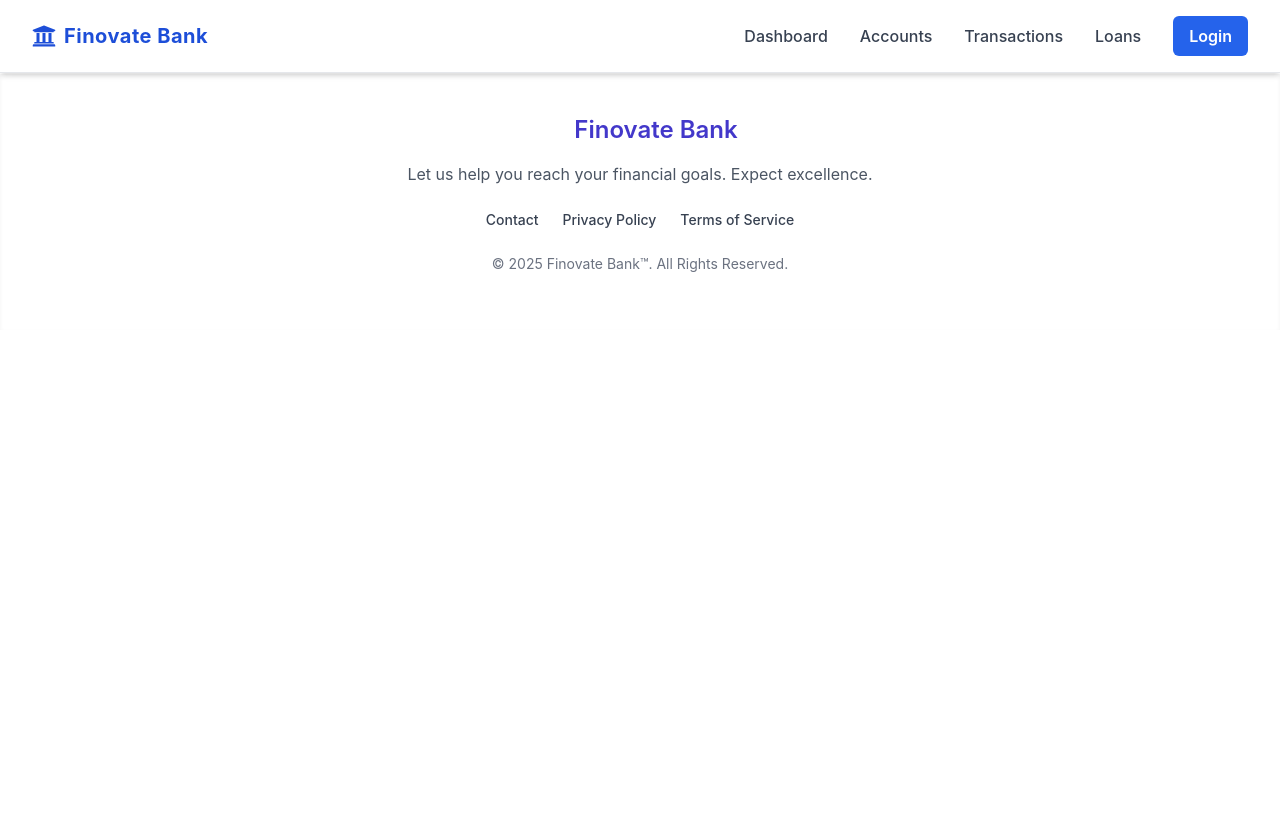
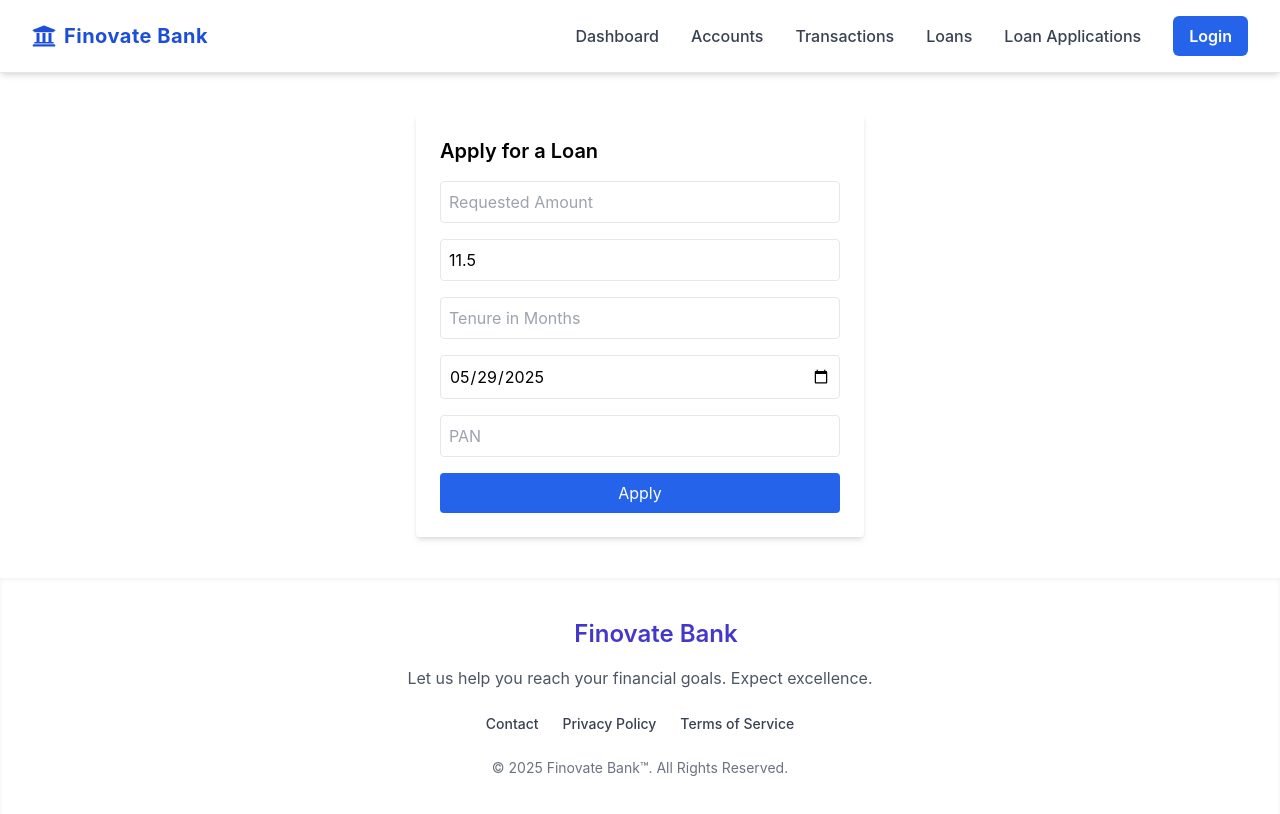
Before and after one commit to abhi-323/Banking-System, a React (Vite) app in the folder frontend/: page /apply-loan in a window 1280 px wide. Shown: the top 814 px of the page. Built offline with nearby package versions, Linux system fonts and the light colour scheme.

Commit message:
added loan application list, form and API calls

```diff
--- a/frontend/src/App.jsx
+++ b/frontend/src/App.jsx
@@ -9,6 +9,8 @@ import "slick-carousel/slick/slick-theme.css";
 import Passbook from "./pages/Passbook";
 import AccountDetails from "./components/AccountDetails";
 import TransactionForm from "./pages/TransactionForm";
+import LoanApplicaitonList from "./pages/LoanApplicatonList";
+import LoanApplicationForm from "./pages/LoanApplicaitonForm";
 
 const App = () => {
   return (
@@ -22,6 +24,8 @@ const App = () => {
           <Route path="/transactions" element={<Passbook />} />
           <Route path="/account-details" element={<AccountDetails />} />
           <Route path="/money-transfer" element={<TransactionForm />} />
+          <Route path="/loan-applications" element={<LoanApplicaitonList />} />
+          <Route path="/apply-loan" element={<LoanApplicationForm />} />
         </Routes>
         <Footer />
       </BrowserRouter>
--- a/frontend/src/components/Header.jsx
+++ b/frontend/src/components/Header.jsx
@@ -85,8 +85,11 @@ const NavLinks = ({ mobile = false, isAuthenticated, logout }) => {
       <Link to="/transactions" className={linkClass}>
         Transactions
       </Link>
-      <Link to="/support" className={linkClass}>
+      <Link to="/apply-loan" className={linkClass}>
         Loans
+      </Link>
+      <Link to="/loan-applications" className={linkClass}>
+        Loan Applications
       </Link>
 
       {isAuthenticated ? (
--- /dev/null
+++ b/frontend/src/pages/LoanApplicaitonForm.jsx
@@ -0,0 +1,128 @@
+import React, { useState } from "react";
+import { useSelector } from "react-redux";
+import axios from "axios";
+
+const LoanApplicationForm = () => {
+  const token = useSelector((state) => state.userAuth.token);
+  const [formData, setFormData] = useState({
+    requestedAmount: "",
+    interestRate: 11.5,
+    tenureInMonths: "",
+    applicationDate: new Date().toISOString().split("T")[0], // today's date
+    pan: "",
+    status: "PENDING",
+  });
+
+  const [successMsg, setSuccessMsg] = useState("");
+  const [errorMsg, setErrorMsg] = useState("");
+
+  const handleChange = (e) => {
+    const { name, value } = e.target;
+    setFormData((prev) => ({ ...prev, [name]: value }));
+  };
+
+  const handleSubmit = async (e) => {
+    e.preventDefault();
+    setSuccessMsg("");
+    setErrorMsg("");
+
+    try {
+      const response = await axios.post(
+        "http://localhost:8080/api/loanApplication/apply",
+        formData,
+        {
+          headers: {
+            Authorization: `Bearer ${token}`,
+            "Content-Type": "application/json",
+          },
+        }
+      );
+      if(response) {
+        setSuccessMsg("Loan application submitted successfully!");
+      }
+      // setSuccessMsg("Loan application submitted successfully!");
+      setFormData({
+        requestedAmount: "",
+        interestRate: 11.5,
+        tenureInMonths: "",
+        applicationDate: new Date().toISOString().split("T")[0],
+        pan: "",
+        status: "PENDING",
+      });
+    } catch (error) {
+      console.error(error);
+      setErrorMsg("Failed to submit loan application.");
+    }
+
+  };
+
+  return (
+    <div className="max-w-md mx-auto my-10 p-6 bg-white shadow-md rounded">
+      <h2 className="text-xl font-semibold mb-4">Apply for a Loan</h2>
+      <form onSubmit={handleSubmit} className="space-y-4">
+        <input
+          type="number"
+          name="requestedAmount"
+          value={formData.requestedAmount}
+          onChange={handleChange}
+          placeholder="Requested Amount"
+          className="w-full p-2 border rounded"
+          required
+        />
+
+        <input
+          type="number"
+          step="0.1"
+          name="interestRate"
+          readOnly
+          value={formData.interestRate}
+          onChange={handleChange}
+          placeholder="Interest Rate (%)"
+          className="w-full p-2 border rounded"
+          required
+        />
+
+        <input
+          type="number"
+          name="tenureInMonths"
+          value={formData.tenureInMonths}
+          onChange={handleChange}
+          placeholder="Tenure in Months"
+          className="w-full p-2 border rounded"
+          required
+        />
+
+        <input
+          type="date"
+          name="applicationDate"
+          value={formData.applicationDate}
+          onChange={handleChange}
+          className="w-full p-2 border rounded"
+          required
+        />
+
+        <input
+          type="text"
+          name="pan"
+          value={formData.pan}
+          onChange={handleChange}
+          placeholder="PAN"
+          className="w-full p-2 border rounded"
+          required
+        />
+
+        <button
+          type="submit"
+          className="w-full bg-blue-600 text-white p-2 rounded hover:bg-blue-700"
+        >
+          Apply
+        </button>
+
+        {successMsg && <p className="text-green-600">{successMsg}</p>}
+        {errorMsg && <p className="text-red-600">{errorMsg}</p>}
+      </form>
+    </div>
+  );
+};
+
+export default LoanApplicationForm;
--- /dev/null
+++ b/frontend/src/pages/LoanApplicatonList.jsx
@@ -0,0 +1,75 @@
+import React from "react";
+import { useSelector } from "react-redux";
+
+const LoanApplicaitonList = () => {
+  const loanApplications = useSelector((state) => state.loanApplication.application)
+
+  return (
+    <div className="max-w-screen-xl mx-auto px-4 md:px-8 py-8 bg-gray-50">
+      {/* Header */}
+      <div className="flex flex-col md:flex-row items-start md:items-center justify-between mb-6">
+        <div>
+          <h3 className="text-gray-800 text-2xl font-bold">
+            Loan Applications
+          </h3>
+          <p className="text-gray-600 mt-1">
+            Showing your all loan applicaitons
+          </p>
+        </div>
+        {/* <button className="mt-4 md:mt-0 inline-block px-4 py-2 bg-indigo-600 text-white font-medium rounded-lg hover:bg-indigo-500">
+          Download Statement
+        </button> */}
+      </div>
+
+      {/* Transactions Table */}
+      <div className="overflow-auto bg-white rounded-lg shadow">
+        <table className="w-full table-auto text-sm text-left">
+          <thead className="bg-gray-100 text-gray-600 font-medium border-b">
+            <tr>
+              <th className="py-3 px-6">Application Date</th>
+              <th className="py-3 px-6">Requested Amount</th>
+              <th className="py-3 px-6">Interest Rate</th>
+              <th className="py-3 px-6">Tenure (Months)</th>
+              <th className="py-3 px-6">Status</th>
+              <th className="py-3 px-6">PAN</th>
+            </tr>
+          </thead>
+            <tbody className="text-gray-700 divide-y">
+              {loanApplications.map((loan, idx) => (
+                <tr key={idx}>
+                  <td className="py-4 px-6 whitespace-nowrap">
+                    {loan.applicationDate}
+                  </td>
+                  <td className="py-4 px-6 whitespace-nowrap">
+                    {loan.requestedAmount}
+                  </td>
+                  <td className="py-4 px-6 whitespace-nowrap">
+                    {loan.interestRate}%
+                  </td>
+                  <td className="py-4 px-6 whitespace-nowrap">
+                    {loan.tenureInMonths}
+                  </td>
+                  <td className="py-4 px-6 whitespace-nowrap">
+                    <span
+                      className={`px-3 py-1 rounded-full text-xs font-semibold ${
+                        loan.status === "APPROVED"
+                          ? "text-green-600 bg-green-50"
+                          : loan.status === "REJECTED"
+                          ? "text-red-600 bg-red-50"
+                          : "text-yellow-600 bg-yellow-50"
+                      }`}
+                    >
+                      {loan.status}
+                    </span>
+                  </td>
+                  <td className="py-4 px-6 whitespace-nowrap">{loan.pan}</td>
+                </tr>
+              ))}
+            </tbody>
+        </table>
+      </div>
+    </div>
+  );
+};
+
+export default LoanApplicaitonList;
--- a/frontend/src/pages/Login.jsx
+++ b/frontend/src/pages/Login.jsx
@@ -10,6 +10,7 @@ import { setToken } from "../redux/reducers/userAuthReducer"; // Adjust the path
 import axios from "axios";
 import { useNavigate } from "react-router-dom";
 import { setAccountDetails } from "../redux/reducers/accountDetailsReducer";
+import { setLoanApplication } from "../redux/reducers/loanApplicaitonReducer";
 
 const loginSchema = z.object({
   email: z.string().email("Please enter a valid email"),
@@ -31,6 +32,7 @@ const Login = () => {
   const loginSuccess = (token) => {
     toast.success("Login Successful");
 
+    // Get Account Details
     axios.get("http://localhost:8080/api/bankAccount/getAccountDetail", {
       headers: {
         Authorization: `Bearer ${token}`,
@@ -39,6 +41,21 @@ const Login = () => {
     })
     .then((response) => {
       dispatch(setAccountDetails(response.data))
+    })
+    .catch((error) => {
+      console.error("Error:", error);
+    });
+
+    // Get Loan Application List
+    axios.get("http://localhost:8080/api/loanApplication/getByUser", {
+      headers: {
+        Authorization: `Bearer ${token}`,
+        "Content-Type": "application/json", // optional for GET but fine to include
+      },
+    })
+    .then((response) => {
+      dispatch(setLoanApplication(response.data))
+      console.log(response.data)
     })
     .catch((error) => {
       console.error("Error:", error);
@@ -130,4 +147,5 @@ const Login = () => {
     </>
   );
 };
+
 export default Login;
--- a/frontend/src/redux/reducers/loanApplicationReducerInit.js
+++ b/frontend/src/redux/reducers/loanApplicationReducerInit.js
@@ -1,14 +1,19 @@
 const initialApplicationState = {
-    application: {
+    application: [
+      {
         id: null,
-      user: {},
         requestedAmount: null,
         interestRate: null,
         tenureInMonths: null,
         status: null,
         applicationDate: null,
-      pan: null
-    }
+        pan: null,
+        userId: null,
+        userName: null,
+        userEmail: null,
+        userStatus: null,
+      },
+    ]
   };
 
 export default initialApplicationState;
```
Also changed, not shown: frontend/src/components/RoleBasedRoute.jsx (+7 -4 lines). Lines whose indentation alone changed are shown as unchanged.
